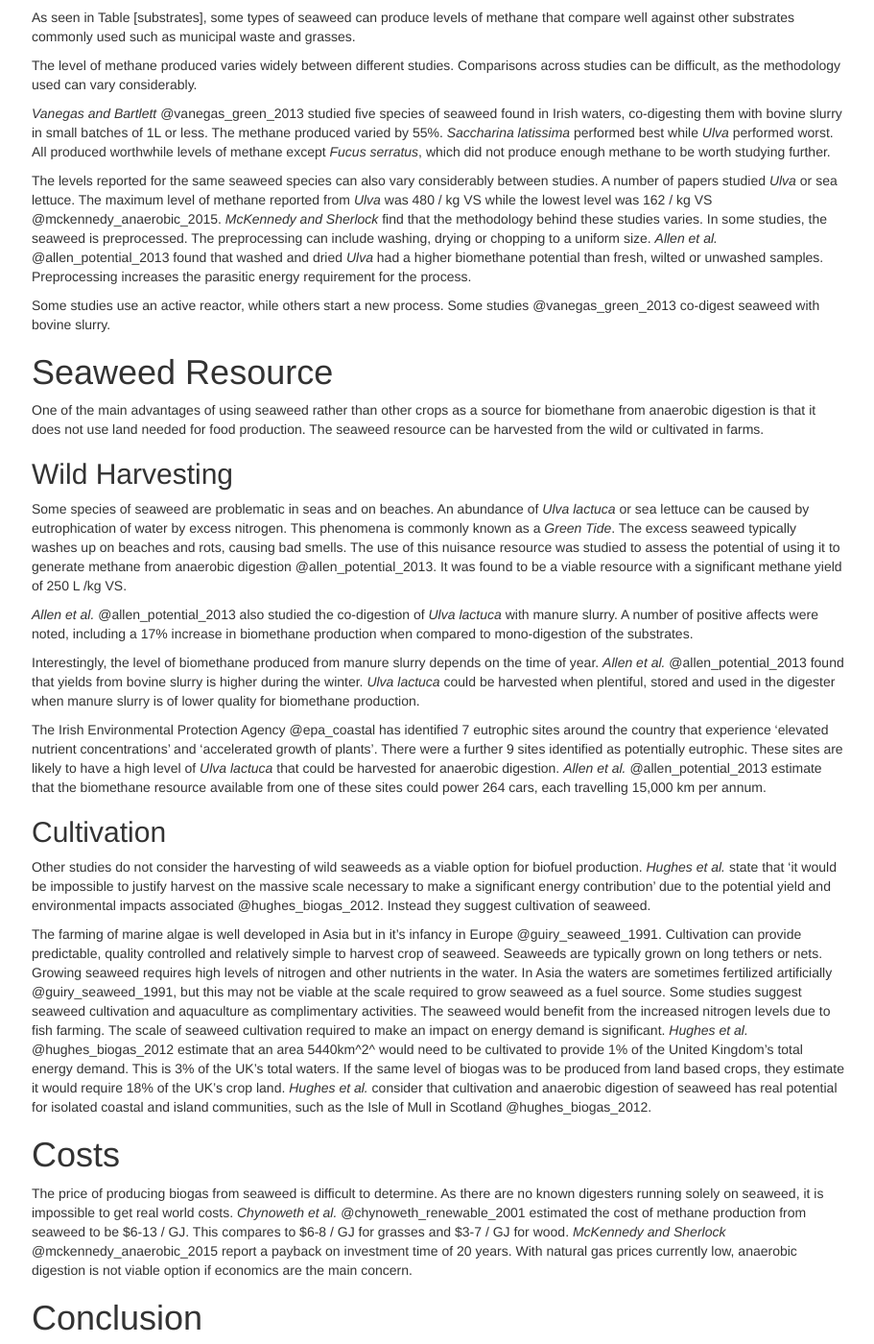
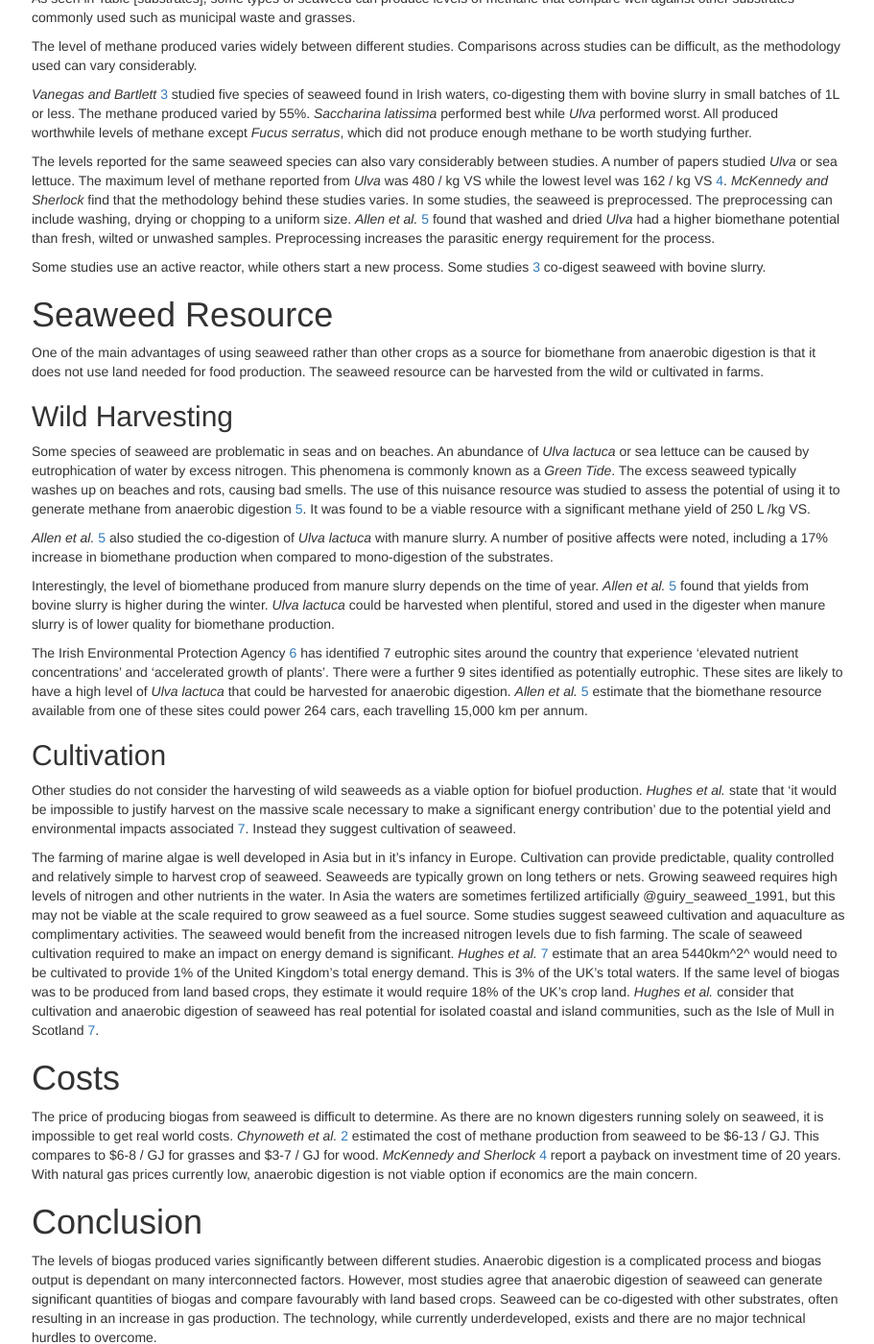
Before and after one commit to peteretep/peteretep.github.io, a Jekyll site: the page built from _posts/2016-02-10-seaweed.md, in a window 1280 px wide and 1400 px high, scrolled down 1276 px. Shown: the whole window at 96% size, without its empty margins (37-948 px from the left). Built offline with Jekyll 4.4.1, drawn with Linux system fonts in a browser that asks for light colours; nearby versions of some CDN libraries; Markdown is read by kramdown in place of the engine named in the settings; some of the changed text lies outside the part shown.

Commit message:
refs fixed for online

```diff
--- a/_posts/2016-02-10-seaweed.md
+++ b/_posts/2016-02-10-seaweed.md
@@ -28,7 +28,7 @@ Methane is the main component of natural gas - one of the most common
 and useful fuel sources currently available. Methane can be burned in
 gas turbines to create electricity or used as a transport fuel. It is
 estimated that a mature biogas industry could satisfy 10% of Ireland’s
-energy in transport requirements @ahern_perspective_2015.
+energy in transport requirements [1][1].
 
 Methane can be found in it’s natural state in underground in gas
 deposits. It is extracted and purified, and typically distributed by
@@ -58,7 +58,7 @@ summarised as follows: “During the process of anaerobic digestion
 organic raw materials are converted to biogas, a mixture of carbon
 dioxide and methane with traces of other constituents, by a consortium
 of bacteria which are sensitive to or completely inhibited by oxygen”
-@wheatley_anaerobic_1990 The organic substrate matter is biochemically
+[8][8] The organic substrate matter is biochemically
 digested by bacteria. This process produces a quantity of methane () and
 carbon dioxide (), along with smaller quantities of other gases. The
 proportion of to depends on the original organic matter. The process
@@ -68,7 +68,7 @@ fertilizer.
 
 The level of methane produced from a substrate is generally reported in
 terms of litres of methane per kilogram of volatile solid (L/kg VS). For
-comparison, *Chynoweth et al.* @chynoweth_renewable_2001 have studied a
+comparison, *Chynoweth et al.* [2][2] have studied a
 number of different substrates including seaweeds, grasses and municipal
 waste. See table [substrates] for the results:
 
@@ -86,7 +86,7 @@ waste. See table [substrates] for the results:
   Municipal solid waste              220
 
   : Range of biochemical methane potential data for biomass or waste
-  feedstocks @chynoweth_renewable_2001<span
+  feedstocks [2][2]<span
   data-label="substrates"></span>
 
 Anaerobic Digestion of Seaweed
@@ -100,7 +100,7 @@ The level of methane produced varies widely between different studies.
 Comparisons across studies can be difficult, as the methodology used can
 vary considerably.
 
-*Vanegas and Bartlett* @vanegas_green_2013 studied five species of
+*Vanegas and Bartlett* [3][3] studied five species of
 seaweed found in Irish waters, co-digesting them with bovine slurry in
 small batches of 1L or less. The methane produced varied by 55%.
 *Saccharina latissima* performed best while *Ulva* performed worst. All
@@ -110,17 +110,17 @@ not produce enough methane to be worth studying further.
 The levels reported for the same seaweed species can also vary
 considerably between studies. A number of papers studied *Ulva* or sea
 lettuce. The maximum level of methane reported from *Ulva* was 480 / kg
-VS while the lowest level was 162 / kg VS @mckennedy_anaerobic_2015.
+VS while the lowest level was 162 / kg VS [4][4].
 *McKennedy and Sherlock* find that the methodology behind these studies
 varies. In some studies, the seaweed is preprocessed. The preprocessing
 can include washing, drying or chopping to a uniform size. *Allen et
-al.* @allen_potential_2013 found that washed and dried *Ulva* had a
+al.* [5][5] found that washed and dried *Ulva* had a
 higher biomethane potential than fresh, wilted or unwashed samples.
 Preprocessing increases the parasitic energy requirement for the
 process.
 
 Some studies use an active reactor, while others start a new process.
-Some studies @vanegas_green_2013 co-digest seaweed with bovine slurry.
+Some studies [3][3] co-digest seaweed with bovine slurry.
 
 Seaweed Resource
 ================
@@ -139,27 +139,27 @@ eutrophication of water by excess nitrogen. This phenomena is commonly
 known as a *Green Tide*. The excess seaweed typically washes up on
 beaches and rots, causing bad smells. The use of this nuisance resource
 was studied to assess the potential of using it to generate methane from
-anaerobic digestion @allen_potential_2013. It was found to be a viable
+anaerobic digestion [5][5]. It was found to be a viable
 resource with a significant methane yield of 250 L /kg VS.
 
-*Allen et al.* @allen_potential_2013 also studied the co-digestion of
+*Allen et al.* [5][5] also studied the co-digestion of
 *Ulva lactuca* with manure slurry. A number of positive affects were
 noted, including a 17% increase in biomethane production when compared
 to mono-digestion of the substrates.
 
 Interestingly, the level of biomethane produced from manure slurry
-depends on the time of year. *Allen et al.* @allen_potential_2013 found
+depends on the time of year. *Allen et al.* [5][5] found
 that yields from bovine slurry is higher during the winter. *Ulva
 lactuca* could be harvested when plentiful, stored and used in the
 digester when manure slurry is of lower quality for biomethane
 production.
 
-The Irish Environmental Protection Agency @epa_coastal has identified 7
+The Irish Environmental Protection Agency [6][6] has identified 7
 eutrophic sites around the country that experience ‘elevated nutrient
 concentrations’ and ‘accelerated growth of plants’. There were a further
 9 sites identified as potentially eutrophic. These sites are likely to
 have a high level of *Ulva lactuca* that could be harvested for
-anaerobic digestion. *Allen et al.* @allen_potential_2013 estimate that
+anaerobic digestion. *Allen et al.* [5][5] estimate that
 the biomethane resource available from one of these sites could power
 264 cars, each travelling 15,000 km per annum.
 
@@ -170,11 +170,11 @@ Other studies do not consider the harvesting of wild seaweeds as a
 viable option for biofuel production. *Hughes et al.* state that ‘it
 would be impossible to justify harvest on the massive scale necessary to
 make a significant energy contribution’ due to the potential yield and
-environmental impacts associated @hughes_biogas_2012. Instead they
+environmental impacts associated [7][7]. Instead they
 suggest cultivation of seaweed.
 
 The farming of marine algae is well developed in Asia but in it’s
-infancy in Europe @guiry_seaweed_1991. Cultivation can provide
+infancy in Europe. Cultivation can provide
 predictable, quality controlled and relatively simple to harvest crop of
 seaweed. Seaweeds are typically grown on long tethers or nets. Growing
 seaweed requires high levels of nitrogen and other nutrients in the
@@ -184,24 +184,24 @@ grow seaweed as a fuel source. Some studies suggest seaweed cultivation
 and aquaculture as complimentary activities. The seaweed would benefit
 from the increased nitrogen levels due to fish farming. The scale of
 seaweed cultivation required to make an impact on energy demand is
-significant. *Hughes et al.* @hughes_biogas_2012 estimate that an area
+significant. *Hughes et al.* [7][7] estimate that an area
 5440km^2^ would need to be cultivated to provide 1% of the United
 Kingdom’s total energy demand. This is 3% of the UK’s total waters. If
 the same level of biogas was to be produced from land based crops, they
 estimate it would require 18% of the UK’s crop land. *Hughes et al.*
 consider that cultivation and anaerobic digestion of seaweed has real
 potential for isolated coastal and island communities, such as the Isle
-of Mull in Scotland @hughes_biogas_2012.
+of Mull in Scotland [7][7].
 
 Costs
 =====
 
 The price of producing biogas from seaweed is difficult to determine. As
 there are no known digesters running solely on seaweed, it is impossible
-to get real world costs. *Chynoweth et al.* @chynoweth_renewable_2001
+to get real world costs. *Chynoweth et al.* [2][2]
 estimated the cost of methane production from seaweed to be \$6-13 / GJ.
 This compares to \$6-8 / GJ for grasses and \$3-7 / GJ for wood.
-*McKennedy and Sherlock* @mckennedy_anaerobic_2015 report a payback on
+*McKennedy and Sherlock* [4][4] report a payback on
 investment time of 20 years. With natural gas prices currently low,
 anaerobic digestion is not viable option if economics are the main
 concern.
@@ -230,5 +230,12 @@ seaweed at country scale would require huge areas of coastal waters. At
 current natural gas prices, anaerobic digestion of seaweed is not
 economically viable for most areas.
 
-References {#references .unnumbered}
-==========
+
+  [1]: http://dx.doi.org/10.1016/j.renene.2015.01.048
+  [2]: http://dx.doi.org/10.1016/S0960-1481(00)00019-7
+  [3]: http://dx.doi.org/10.1080/09593330.2013.765922
+  [4]: http://dx.doi.org/10.1016/j.rser.2015.07.101
+  [5]: http://dx.doi.org/10.1016/j.wasman.2013.06.017
+  [6]: http://www.epa.ie/pubs/reports/water/waterqua/wqr20102012/WQR_transitional_and_coastal.pdf
+  [7]: http://dx.doi.org/10.1186/1754-6834-5-86
+  [8]: http://www.worldcat.org/title/anaerobic-digestion-a-waste-treatment-technology/oclc/21561478
```
